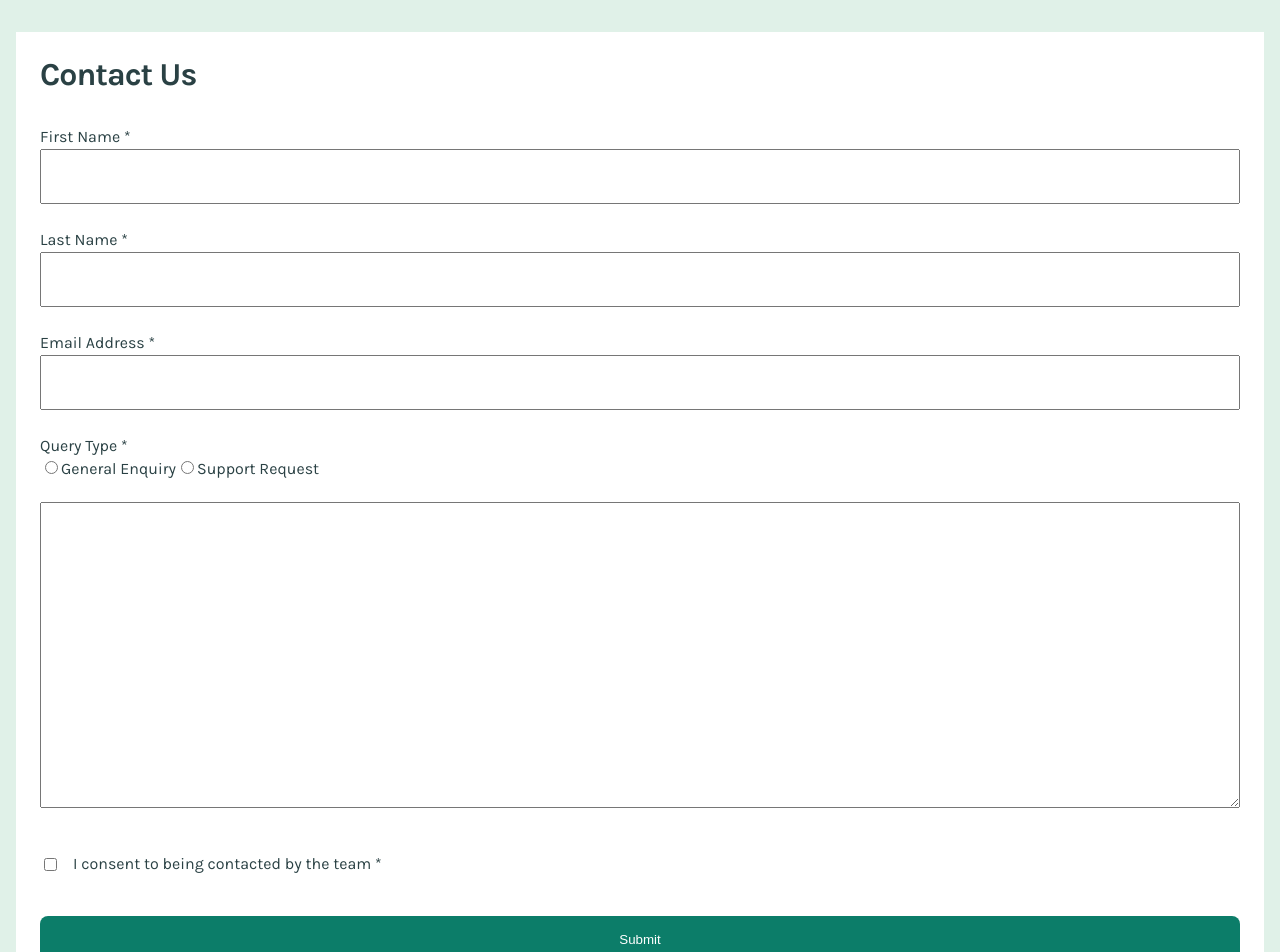
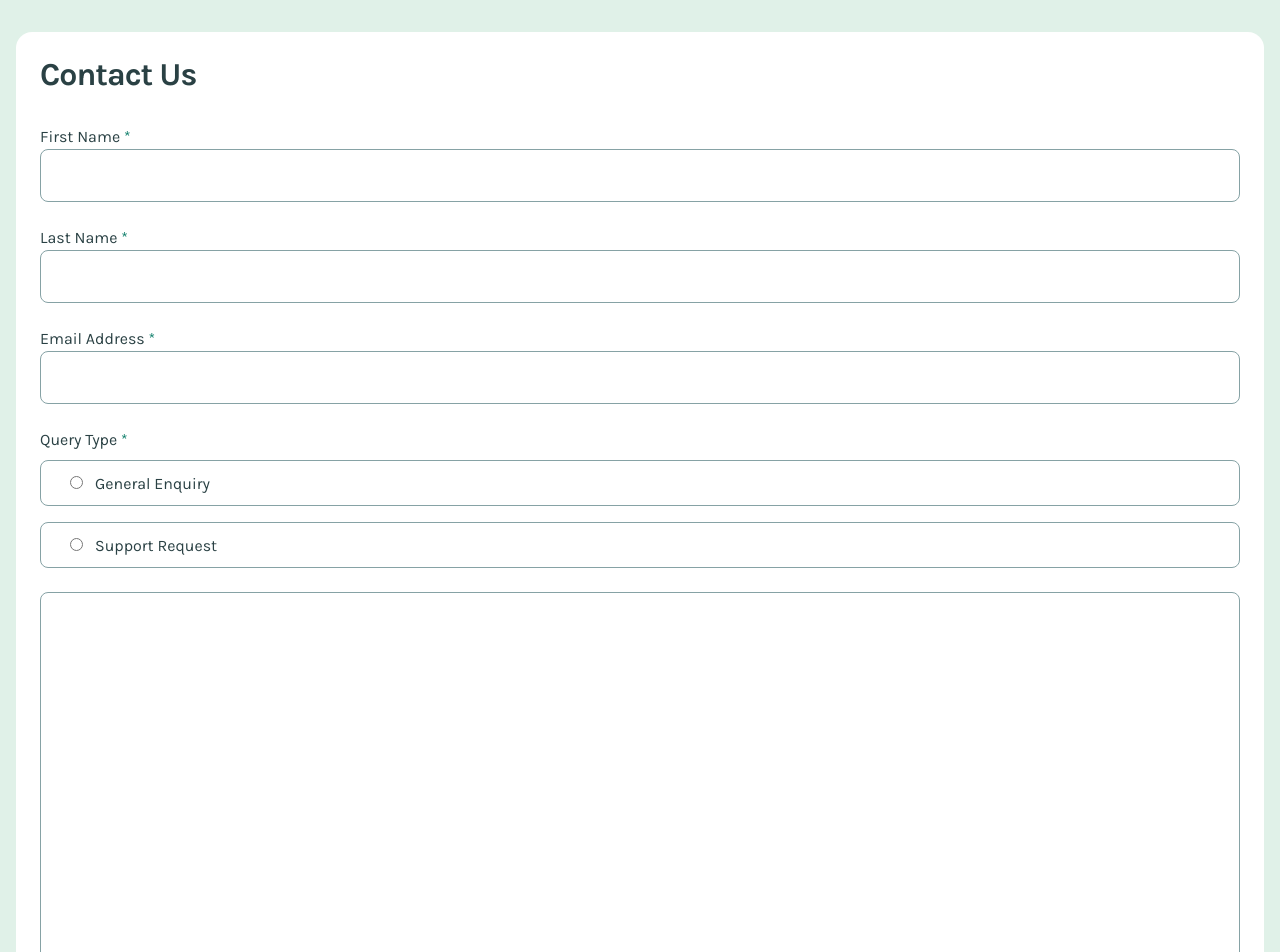
Before and after one commit to Oleksandr-Berd/contact-form, a React (Vite) app: page / in a window 1280 px wide. Shown: the top 952 px of the page. Built offline with nearby package versions, Linux system fonts and the light colour scheme.

Commit message:
form styled is done

```diff
--- a/src/assets/components/ContactForm/ContactForm.jsx
+++ b/src/assets/components/ContactForm/ContactForm.jsx
@@ -1,4 +1,4 @@
-import * as SC from "./ContactFormStyled"
+import * as SC from "./ContactFormStyled";
 
 import { useFormik } from "formik";
 import { validationContactSchema } from "../../../utils/validationContactSchema";
@@ -40,7 +40,7 @@ const ContactForm = ({ handleContact }) => {
               onBlur={formik.handleBlur}
             />
             {formik.touched.firstName && formik.errors.firstName && (
-              <div>{formik.errors.firstName}</div>
+              <SC.ErrorConStyled>{formik.errors.firstName}</SC.ErrorConStyled>
             )}
           </SC.InputConStyled>
           <SC.InputConStyled>
@@ -56,7 +56,7 @@ const ContactForm = ({ handleContact }) => {
               onBlur={formik.handleBlur}
             />
             {formik.touched.lastName && formik.errors.lastName && (
-              <div>{formik.errors.lastName}</div>
+              <SC.ErrorConStyled>{formik.errors.lastName}</SC.ErrorConStyled>
             )}
           </SC.InputConStyled>
         </div>
@@ -73,7 +73,7 @@ const ContactForm = ({ handleContact }) => {
             onBlur={formik.handleBlur}
           />
           {formik.touched.email && formik.errors.email && (
-            <div>{formik.errors.email}</div>
+            <SC.ErrorConStyled>{formik.errors.email}</SC.ErrorConStyled>
           )}
         </SC.InputConStyled>
         <SC.InputConStyled>
@@ -81,7 +81,7 @@ const ContactForm = ({ handleContact }) => {
             Query Type <span>*</span>
           </SC.LabelStyled>
           <div>
-            <label>
+            <SC.RadioLableStyled>
               <input
                 type="radio"
                 name="query"
@@ -91,9 +91,9 @@ const ContactForm = ({ handleContact }) => {
                 onBlur={formik.handleBlur}
               />
               General Enquiry
-            </label>
+            </SC.RadioLableStyled>
 
-            <label>
+            <SC.RadioLableStyled>
               <input
                 type="radio"
                 name="query"
@@ -103,10 +103,10 @@ const ContactForm = ({ handleContact }) => {
                 onBlur={formik.handleBlur}
               />
               Support Request
-            </label>
+            </SC.RadioLableStyled>
           </div>
           {formik.touched.query && formik.errors.query && (
-            <div>{formik.errors.query}</div>
+            <SC.ErrorConStyled>{formik.errors.query}</SC.ErrorConStyled>
           )}
         </SC.InputConStyled>
         <SC.TextAreaConStyled>
@@ -122,7 +122,7 @@ const ContactForm = ({ handleContact }) => {
             />
           </label>
           {formik.touched.message && formik.errors.message && (
-            <div>{formik.errors.message}</div>
+            <SC.ErrorConStyled>{formik.errors.message}</SC.ErrorConStyled>
           )}
         </SC.TextAreaConStyled>
         <SC.CheckConStyled>
@@ -137,11 +137,16 @@ const ContactForm = ({ handleContact }) => {
           <SC.ConsentLabel htmlFor="consent">
             I consent to being contacted by the team <span>*</span>
           </SC.ConsentLabel>
-           {formik.touched.consent && formik.errors.consent && (
-            <div>{formik.errors.consent}</div>
+          {formik.touched.consent && formik.errors.consent && (
+            <SC.ErrorConStyled>{formik.errors.consent}</SC.ErrorConStyled>
           )}
         </SC.CheckConStyled>
-        <SC.SubmitButtonStyled type="submit">Submit</SC.SubmitButtonStyled>
+        <SC.SubmitButtonStyled
+          type="submit"
+          disabled={!formik.values.consent || formik.values.query === ""}
+        >
+          Submit
+        </SC.SubmitButtonStyled>
       </form>
     </SC.ContactFormStyled>
   );
--- a/src/assets/components/ContactForm/ContactFormStyled.js
+++ b/src/assets/components/ContactForm/ContactFormStyled.js
@@ -7,6 +7,12 @@ export const ContactFormStyled = styled.div`
   padding-right: 24px;
 
   background-color: #ffffff;
+
+  border-radius: 16px;
+
+  & span {
+    color: #0c7d69;
+  }
 `;
 
 export const TitleContactStyled = styled.h1`
@@ -15,9 +21,14 @@ export const TitleContactStyled = styled.h1`
   font-size: 32px;
   font-weight: 700;
   letter-spacing: -1px;
+
+  color: #2a4144;
+
 `;
 
 export const InputConStyled = styled.div`
+  position: relative;
+
   margin-bottom: 24px;
 `;
 
@@ -30,6 +41,11 @@ export const TextInputStyled = styled.input`
 
   font-size: 18px;
   line-height: 1.5;
+
+  color: #2a4144;
+
+  border: 1px solid #86a2a5;
+  border-radius: 8px;
 `;
 
 export const LabelStyled = styled.label`
@@ -37,18 +53,63 @@ export const LabelStyled = styled.label`
 
   font-size: 16px;
   line-height: 1.5;
+
+  color: #2a4144;
+
+`;
+
+export const RadioLableStyled = styled.label`
+  display: block;
+
+  margin-top: 8px;
+
+  padding-top: 12px;
+  padding-bottom: 12px;
+  padding-left: 24px;
+
+  color: #2a4144;
+
+  border: 1px solid #86a2a5;
+  border-radius: 8px;
+
+  & > input {
+    margin-right: 12px;
+
+  color: #2a4144;
+
+  }
+
+  &:not(:last-of-type) {
+    margin-bottom: 16px;
+  }
 `;
 
 export const TextAreaConStyled = styled.div`
+  position: relative;
+
   margin-bottom: 40px;
-
-`
+`;
 
 export const TextAreaStyled = styled.textarea`
   width: 100%;
-`
+
+  padding-top: 12px;
+  padding-bottom: 12px;
+  padding-left: 24px;
+  padding-right: 24px;
+
+  font-size: 18px;
+  line-height: 1.5;
+
+  color: #2a4144;
+
+  border: 1px solid #86a2a5;
+  border-radius: 8px;
+`;
 
 export const CheckConStyled = styled.div`
+  position: relative;
+
   display: flex;
   flex-direction: row;
   align-items: center;
@@ -57,16 +118,18 @@ margin-bottom: 40px;
 
   padding-right: 36px;
 
-& > input{
+  & > input {
     margin-right: 16px;
   }
-`
+`;
 
 export const ConsentLabel = styled.label`
-
   font-size: 16px;
   line-height: 1.5;
-`
+
+  color: #2a4144;
+
+`;
 
 export const SubmitButtonStyled = styled.button`
   width: 100%;
@@ -74,8 +137,31 @@ width: 100%;
   padding-top: 16px;
   padding-bottom: 16px;
 
-background-color: #0C7D69;
+  font-size: 18px;
+  line-height: 1.5;
+  font-weight: 700;
+
+  background-color: #0c7d69;
   color: #fff;
 
   border-radius: 8px;
-`
+
+  &:disabled {
+    background-color: #a9a9a9;
+    color: #fff;
+  }
+`;
+
+export const ErrorConStyled = styled.div`
+  position: absolute;
+
+  bottom: 0;
+  left: 0;
+
+  transform: translate(0, 24px);
+
+  font-weight: 700;
+  font-style: italic;
+
+  color: #ff0000;
+`;
```
Lines whose indentation alone changed are shown as unchanged.
